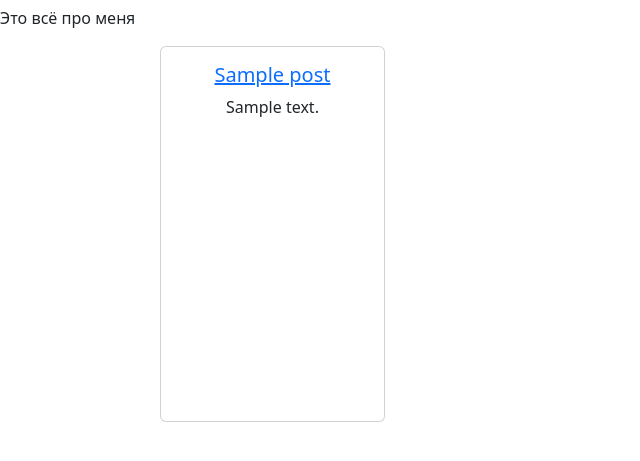
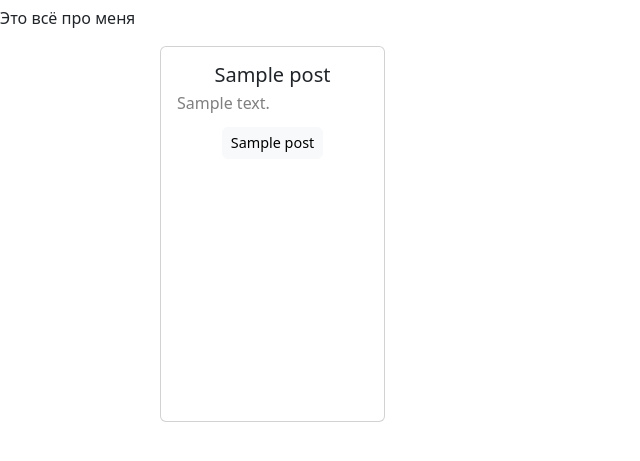
Before and after one commit to alexfomin1/portfolio_django, a Django app: template templates/home.html in a window 1280 px wide. Shown: the part 50-511 px from the top of the page, without its empty margins (0-640 px from the left). Run offline with Django 4.2, Linux system fonts and the light colour scheme; the template is opened without the code that fills it: most values are stand-ins (such as "Sample title", 1, 10 or a date in 2020).

Commit message:
grid design new

```diff
--- a/portfolio/models.py
+++ b/portfolio/models.py
@@ -2,8 +2,10 @@ from django.db import models
 
 
 class Post(models.Model):
-	title = models.CharField(max_length=200)
-	text = models.TextField()
+	title = models.CharField(max_length=50)
+	body = models.TextField(max_length=300)
+	resource_name = models.CharField(max_length=40)
+	resource_url = models.URLField()
 
 	def __str__(self):
 		return self.title
--- a/static/css/base.css
+++ b/static/css/base.css
@@ -28,6 +28,9 @@ body {
 
 .card text-center {
 	display: flex;
-	align-items: center;
-	justify-content: center;
 }
+
+a {
+    color: inherit;
+    text-decoration: inherit;
+}
--- a/templates/home.html
+++ b/templates/home.html
@@ -12,8 +12,9 @@
 		{% for post in object_list %}
 			<div class='card text-center'>
 				<div class='card-body'>
-					<h5 class='card-title'><a href="{% url 'post_detail' post.pk %}">{{ post.title }}</a></h5>
-					<p class='card-text'>{{ post.text }}</p>
+					<h5 class='card-title'><a href="{{ post.resource_url }}" class='nav-link'>{{ post.title }}</a></h5>
+					<p class='card-text text-start lh-1 text-black-50 fw-lighter'>{{ post.body }}</p>
+					<a href="{{ post.resource_url }}" class="btn btn-light btn-md" style="--bs-btn-padding-y: .25rem; --bs-btn-padding-x: .5rem; --bs-btn-font-size: .9rem;">{{ post.resource_name }}</a>
 				</div>
 			</div>
 		{% endfor %}
--- a/templates/post_detail.html
+++ b/templates/post_detail.html
@@ -9,6 +9,6 @@
 {% block content %}
 	<div class='post-entry'>
 		<h2>{{ object.title }}</h2>
-		<p>{{ object.text }}</p>
+		<p>{{ object.body }}</p>
 	</div>
 {% endblock content %}
```
Also changed, not shown: db.sqlite3, portfolio/migrations/0003_rename_text_post_body_post_resource_name_and_more.py (added), portfolio/migrations/0004_rename_resourse_url_post_resource_url.py (added).
